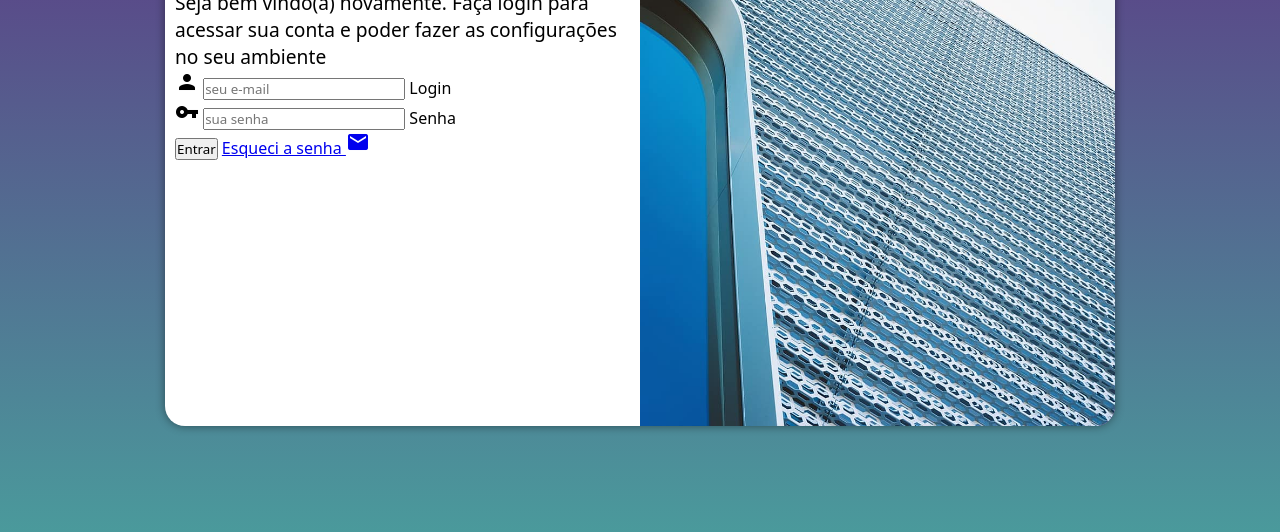
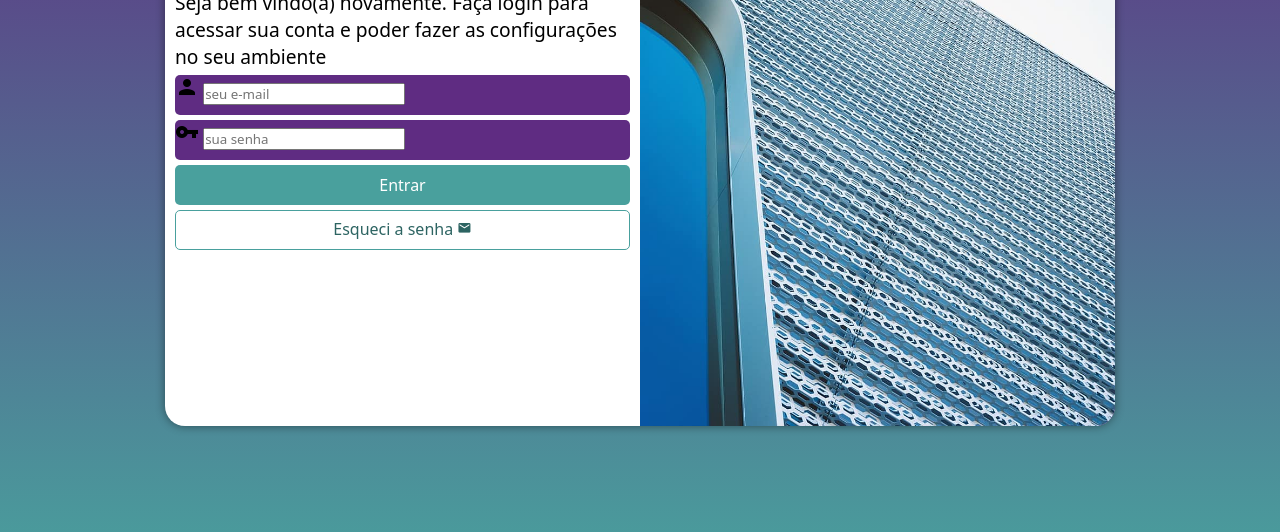
Before and after one commit to marcosjrvp/Projeto-Login, a plain HTML site: page index.html in a window 1280 px wide. Shown: the part 224-756 px from the top of the page. Drawn offline with Linux system fonts and the light colour scheme.

Commit message:
Formatação do formulário

```diff
--- a/estilos/style.css
+++ b/estilos/style.css
@@ -59,3 +59,52 @@ div#formulario>p{
     font-size: 0.8em;
 
 }
+form>div.campo{
+    background-color: #5f2c82;
+    display: block;
+    width: 100%;
+    height: 40px;
+    border-radius: 5px;
+    margin: 5px 0px;
+}
+div.campo>label{
+    display: none;
+}
+form>input[type=submit]{
+    display: block;
+    font-size: 1em;
+    width: 100%;
+    height: 40px;
+    background-color: #49a09d;
+    color: white;
+    border: none;
+    border-radius: 5px;
+    cursor: pointer;
+}
+form>input[type=submit]:hover{
+    background-color: #2d6462;
+
+}
+form> a.botao{
+    display: block;
+    text-align: center;
+    font-size: 1em;
+    width: 100%;
+    height: 40px;
+    background-color: white;
+    color: #2d6462;
+    border: 1px solid #49a09d;
+    border-radius: 5px;
+    text-decoration: none;
+    padding-top: 7px;
+    margin-top: 5px;
+
+}
+form>a.botao:hover{
+    background-color: #6cd3cf;
+}
+form>a.botao>span{
+    font-size: 0.9em;
+
+
+}
--- a/index.html
+++ b/index.html
@@ -37,7 +37,7 @@
                         <label for="isenha">Senha</label>
                     </div>
                     <input type="submit" value="Entrar">
-                    <a href="esqueci.html">Esqueci a senha <span class="material-icons">mail</span></a>
+                    <a href="esqueci.html" class="botao">Esqueci a senha <span class="material-icons">mail</span></a>
                 </form>
 
             </div>
```
